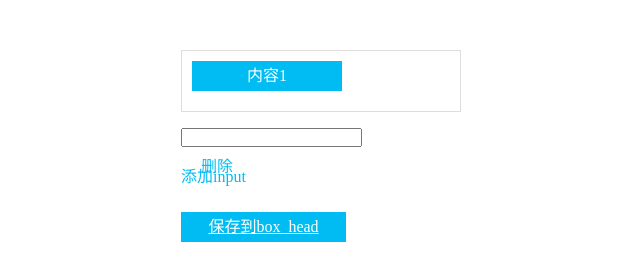
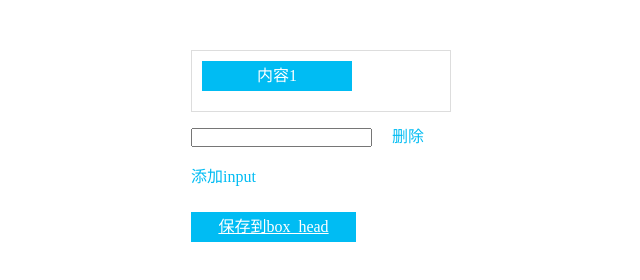
Before and after one commit to mlg539/readBar, a plain HTML site: page readBar-server/public/b.html in a window 1280 px wide. Shown: the whole page, without its empty margins (319-959 px from the left). Drawn offline with nearby package versions, Linux system fonts and the light colour scheme.

Commit message:
修改了部分尺寸

```diff
--- a/readBar-server/public/b.html
+++ b/readBar-server/public/b.html
@@ -8,12 +8,12 @@
     <style>
         *{margin: 0; padding: 0;}
         li{list-style: none;}
-        .div{width: 280px; margin: 50px auto;}
+        .div{width: 260px; margin: 50px auto;}
         .box_head{border: 1px solid #DDDDDD; padding: 10px;}
         .box_head li{width: 150px; height: 30px; background: #00BCF3; color: #FFFFFF; margin: 0 10px 10px 0; line-height: 30px; text-align: center; display: inline-block; cursor: pointer;}
         .box_head li.on{background: #e74303;}
-        .box,.menu,.box1{margin-top: 10px; float: left; width: 260px;}
-        .box li{width:200px;height: 30px; color: #FFFFFF; margin: 0 10px 10px 0; line-height: 30px; float: left; cursor: pointer;}
+        .box,.menu,.box1{margin-top: 10px; float: left; width: 350px;}
+        .box li{width:245px;height: 30px; color: #FFFFFF; margin: 0 10px 10px 0; line-height: 30px; float: left; cursor: pointer;}
 
         .box li span.s{margin-left: 20px; color: #00BCF3; cursor: pointer;}
         .box li span.t{color: #00BCF3; cursor: pointer;}
```
